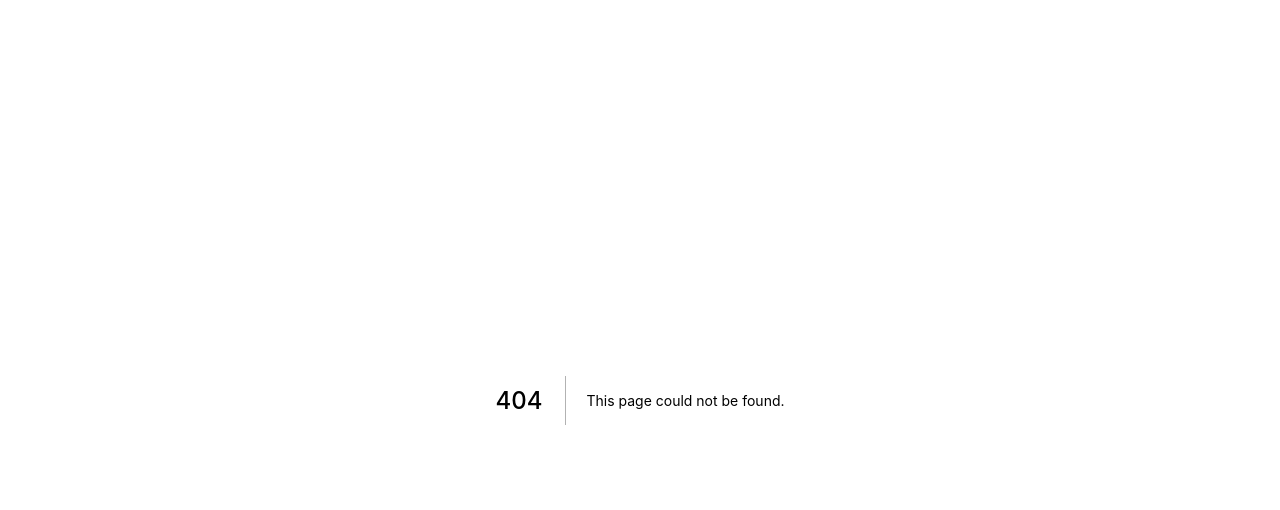
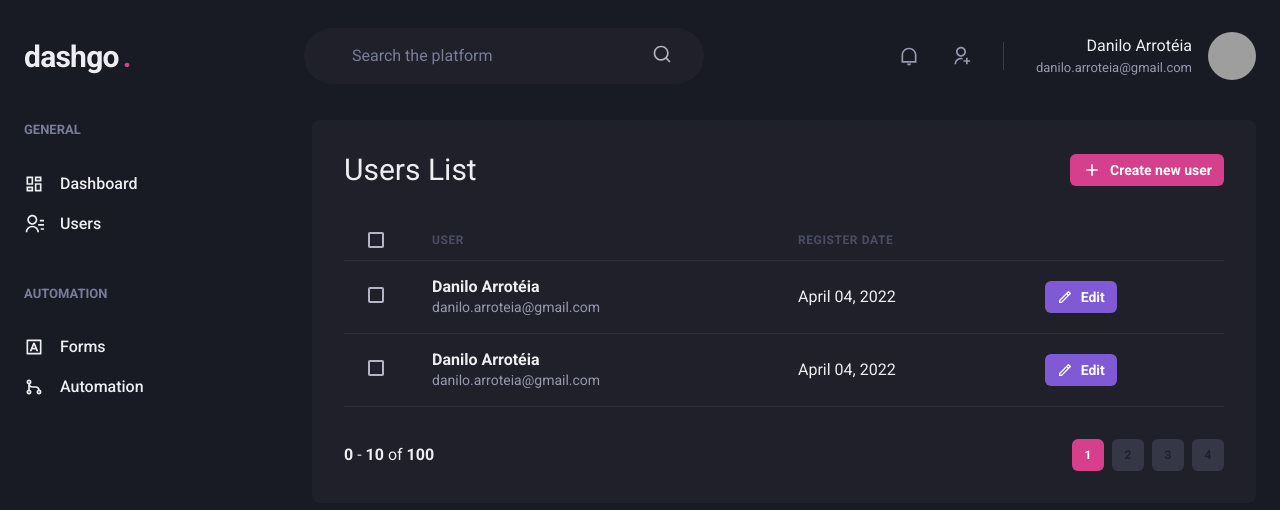
Before and after one commit to danilo-arroteia/dashgo, a Next.js app: page /users in a window 1280 px wide. Before the commit this address had no page. Shown: the top 510 px of the page. Built offline with nearby package versions, Linux system fonts and the light colour scheme; grey boxes are pictures that could not be loaded.

Commit message:
feat: pagination

```diff
--- /dev/null
+++ b/src/components/Pagination.tsx
@@ -0,0 +1,77 @@
+import { Box, Button, Stack } from "@chakra-ui/react";
+
+export function Pagination() {
+  return (
+    <Stack
+      direction="row"
+      mt="8"
+      justify="space-between"
+      align="center"
+      spacing="6"
+    >
+      <Box>
+        <strong>0</strong> - <strong>10</strong> of <strong>100</strong>
+
+      </Box>
+      <Stack
+        direction="row"
+        spacing="2"
+      >
+        <Button
+        size="sm"
+        fontSize="xs"
+        width="4"
+        colorScheme="pink"
+        disabled
+        _disabled={{
+          bgColor: 'pink.500',
+          cursor: 'default'
+        }}
+
+      >
+        1
+      </Button>
+      <Button
+        size="sm"
+        fontSize="xs"
+        width="4"
+        bg="gray.700"
+        _hover={{
+          bg: 'gray.500'
+        }}
+
+      >
+        2
+      </Button>
+
+      <Button
+        size="sm"
+        fontSize="xs"
+        width="4"
+        bg="gray.700"
+        _hover={{
+          bg: 'gray.500'
+        }}
+
+      >
+        3
+      </Button>
+
+      <Button
+        size="sm"
+        fontSize="xs"
+        width="4"
+        bg="gray.700"
+        _hover={{
+          bg: 'gray.500'
+        }}
+
+      >
+        4
+      </Button>
+
+
+      </Stack>
+    </Stack>
+  );
+}
--- a/src/components/Sidebar.tsx
+++ b/src/components/Sidebar.tsx
@@ -8,12 +8,12 @@ export function Sidebar() {
         <Box>
           <Text fontWeight="bold" color="gray.400" fontSize="small">GENERAL</Text>
           <Stack spacing="4" mt="8" align="stretch">
-            <Link display="flex" alignItems="center">
+            <Link display="flex" alignItems="center" href='/dashboard'>
               <Icon as={RiDashboardLine} fontSize="20" />
               <Text ml="4" fontWeight="medium">Dashboard</Text>
             </Link>
 
-            <Link display="flex" alignItems="center">
+            <Link display="flex" alignItems="center" href="/users">
               <Icon as={RiContactsLine} fontSize="20" />
               <Text ml="4" fontWeight="medium">Users</Text>
             </Link>
--- /dev/null
+++ b/src/pages/users/index.tsx
@@ -0,0 +1,117 @@
+import {
+  Box,
+  Button,
+  Checkbox,
+  Flex,
+  Heading,
+  Icon,
+  Table,
+  Tbody,
+  Td,
+  Text,
+  Th,
+  Thead,
+  Tr,
+} from "@chakra-ui/react";
+import { RiAddLine, RiPencilLine } from "react-icons/ri";
+import { Header } from "../../components/Header";
+import { Pagination } from "../../components/Pagination";
+import { Sidebar } from "../../components/Sidebar";
+
+export default function UserList() {
+  return (
+    <Box>
+      <Header />
+
+      <Flex w="100%" my="6" maxWidth={1480} mx="auto" px="6">
+        <Sidebar />
+
+        <Box flex="1" borderRadius={8} bg="gray.800" p="8">
+          <Flex mb="8" justify="space-between" align="center">
+            <Heading size="lg" fontWeight="normal">
+              Users List
+            </Heading>
+
+            <Button
+              as="a"
+              size="sm"
+              fontSize="sm"
+              colorScheme="pink"
+              leftIcon={<Icon as={RiAddLine} fontSize="20" />}
+            >
+              Create new user
+            </Button>
+          </Flex>
+
+          <Table colorScheme="whiteAlpha">
+            <Thead>
+              <Tr>
+                <Th px="6" color="gray.300" width="8">
+                  <Checkbox colorScheme="pink" />
+                </Th>
+                <Th>User</Th>
+                <Th>Register Date</Th>
+                <Th></Th>
+              </Tr>
+            </Thead>
+            <Tbody>
+              <Tr>
+                <Td px="6">
+                  <Checkbox colorScheme="pink" />
+                </Td>
+                <Td>
+                  <Box>
+                    <Text fontWeight="bold">Danilo Arrotéia</Text>
+                    <Text fontSize="sm" color="gray.300">
+                      danilo.arroteia@gmail.com
+                    </Text>
+                  </Box>
+                </Td>
+                <Td>April 04, 2022</Td>
+                <Td>
+                  <Button
+                    as="a"
+                    size="sm"
+                    fontSize="sm"
+                    colorScheme="purple"
+                    leftIcon={<Icon as={RiPencilLine} fontSize="16" />}
+                  >
+                    Edit
+                  </Button>
+                </Td>
+              </Tr>
+
+               <Tr>
+                <Td px="6">
+                  <Checkbox colorScheme="pink" />
+                </Td>
+                <Td>
+                  <Box>
+                    <Text fontWeight="bold">Danilo Arrotéia</Text>
+                    <Text fontSize="sm" color="gray.300">
+                      danilo.arroteia@gmail.com
+                    </Text>
+                  </Box>
+                </Td>
+                <Td>April 04, 2022</Td>
+                <Td>
+                  <Button
+                    as="a"
+                    size="sm"
+                    fontSize="sm"
+                    colorScheme="purple"
+                    leftIcon={<Icon as={RiPencilLine} fontSize="16" />}
+                  >
+                    Edit
+                  </Button>
+                </Td>
+              </Tr>
+            </Tbody>
+          </Table>
+
+          <Pagination />
+        </Box>
+      </Flex>
+    </Box>
+  );
+}
```
Also changed, not shown: src/pages/users/create.tsx (added, +21 -0 lines).
